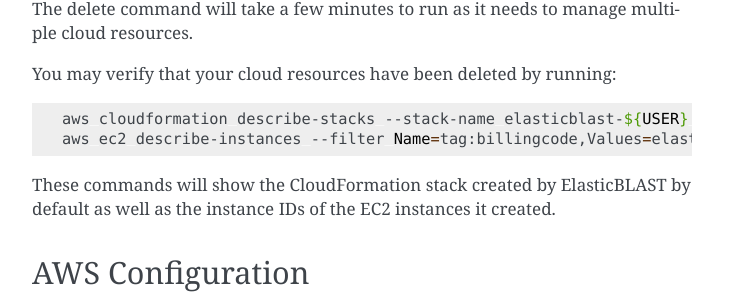
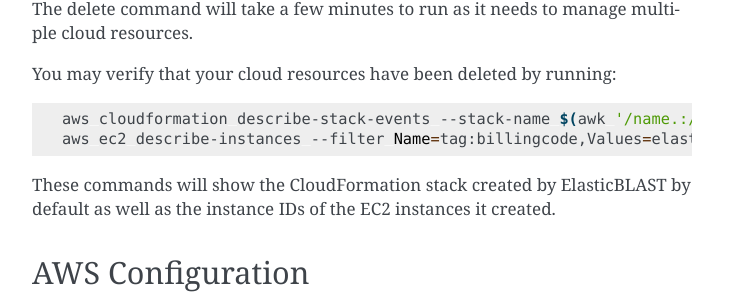
Before and after one commit to ncbi/elastic-blast-docs, a Sphinx documentation site: the page built from docs/source/quickstart-aws.rst, in a window 1280 px wide and 900 px high, scrolled down 3206 px. Shown: the part 253-555 px from the top of the window, without its empty margins (388-1141 px from the left). Built offline with Sphinx 7.4.7, drawn with Linux system fonts in a browser that asks for light colours.

Commit message:
Fix cloudformation describe command

```diff
--- a/docs/source/quickstart-aws.rst
+++ b/docs/source/quickstart-aws.rst
@@ -190,7 +190,7 @@
 
 .. code-block:: bash
 
-  aws cloudformation describe-stacks --stack-name elasticblast-${USER} --output text
+  aws cloudformation describe-stack-events --stack-name $(awk '/name.:/ {print $NF}' elastic-blast.log | tr -d ",'" | head -1) --region $(awk '/region.:/ {print $NF}' elastic-blast.log | tr -d ",}'" | head -1) --output json
   aws ec2 describe-instances --filter Name=tag:billingcode,Values=elastic-blast Name=tag:Owner,Values=${USER} --query "Reservations[*].Instances[*].InstanceId" --output text
 
 These commands will show the CloudFormation stack created by ElasticBLAST by
```
